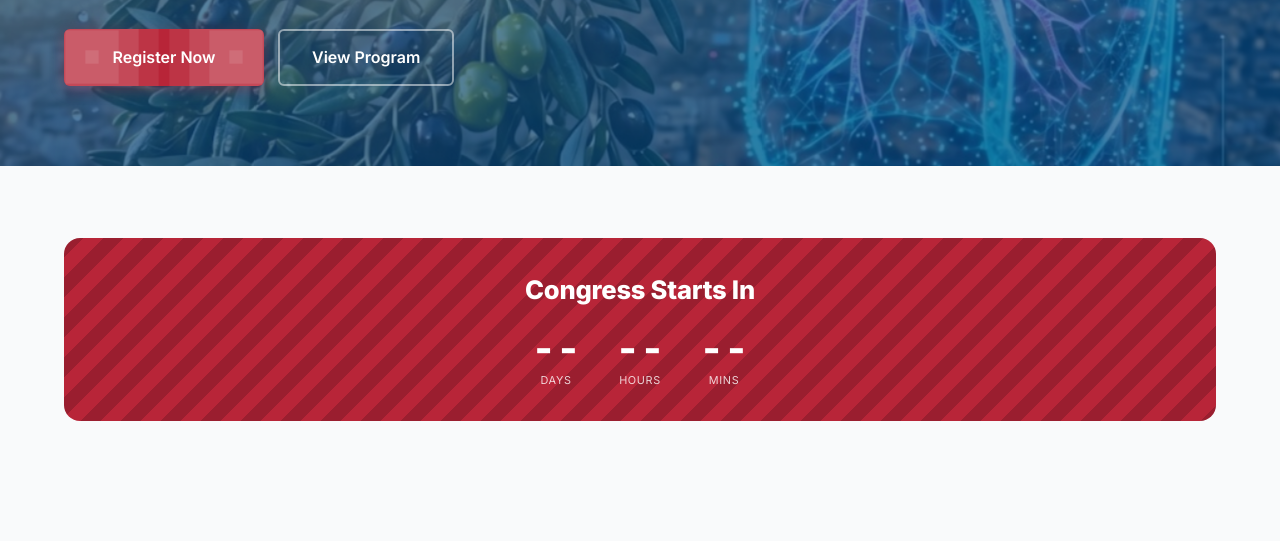
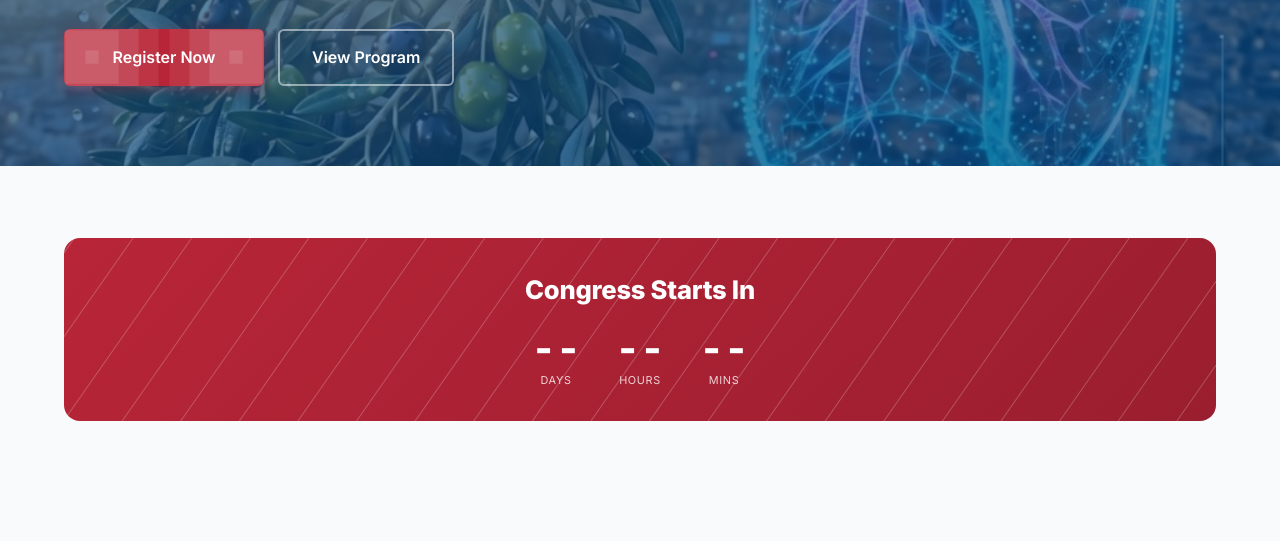
Before and after one commit to ahmedbenayed12/TTSA_Website, a website: page public/index.html in a window 1280 px wide. Shown: the part 411-952 px from the top of the page. Drawn offline with Linux system fonts and the light colour scheme; no server answers.

Commit message:
Make moving lines in countdown banner thin matching abstract submission banner

```diff
--- a/public/index.html
+++ b/public/index.html
@@ -30,30 +30,25 @@
     .feature-card h3 { margin-bottom: 8px; font-size: 1.05rem; }
     .feature-card p  { font-size: .87rem; }
     .deadline-banner {
-      background: var(--red);
-      background: linear-gradient(
-        135deg,
-        #B82538 25%,
-        #9a1e2f 25%,
-        #9a1e2f 50%,
-        #B82538 50%,
-        #B82538 75%,
-        #9a1e2f 75%,
-        #9a1e2f
-      );
-      background-size: 40px 40px;
-      animation: bannerStripeMove 4s linear infinite;
+      background: linear-gradient(135deg, var(--red) 0%, #9a1e2f 100%);
       color: var(--white); border-radius: var(--radius-lg); padding: 32px 24px;
       display: flex; flex-direction: column; align-items: center; justify-content: center;
       text-align: center; gap: 18px;
+      position: relative;
+      overflow: hidden;
     }
-    @keyframes bannerStripeMove {
-      0% {
-        background-position: 0 0;
-      }
-      100% {
-        background-position: 40px 40px;
-      }
+    .deadline-banner > * {
+      position: relative;
+      z-index: 1;
+    }
+    .deadline-banner canvas {
+      position: absolute;
+      inset: 0;
+      width: 100%;
+      height: 100%;
+      opacity: 0.22;
+      pointer-events: none;
+      z-index: 0;
     }
     .deadline-banner h3 {
       color: var(--white);
@@ -350,6 +345,7 @@
 <section class="section" id="congressCountdownSection">
   <div class="container">
     <div class="deadline-banner">
+      <canvas id="countdownCanvas"></canvas>
       <h3 id="countdownBannerTitle">Congress Starts In</h3>
       <div class="countdown" id="countdown">
         <div class="countdown-unit"><div class="num" id="cd-days">--</div><div class="lbl">Days</div></div>
@@ -637,6 +633,62 @@ function startHeroBannerRotation() {
   }, 5000);
 }
 
+// Countdown banner thin animated lines (matching abstract submission page banner)
+(function() {
+  const canvas = document.getElementById('countdownCanvas');
+  if (!canvas) return;
+  const ctx = canvas.getContext('2d');
+
+  function resize() {
+    canvas.width = canvas.offsetWidth;
+    canvas.height = canvas.offsetHeight;
+  }
+  resize();
+  window.addEventListener('resize', resize);
+
+  const SPACING = 48;
+  const ANGLE = 35;
+  const SPEED = 0.28;
+  let offset = 0;
+  const rad = ANGLE * Math.PI / 180;
+
+  function draw() {
+    const W = canvas.offsetWidth;
+    const H = canvas.offsetHeight;
+    if (W === 0 || H === 0) {
+      requestAnimationFrame(draw);
+      return;
+    }
+    ctx.clearRect(0, 0, W, H);
+
+    ctx.strokeStyle = 'rgba(255,255,255,1)';
+    ctx.lineWidth = 1;
+
+    const diag = Math.sqrt(W * W + H * H);
+    const count = Math.ceil(diag / SPACING) + 2;
+
+    offset = (offset + SPEED) % SPACING;
+
+    ctx.save();
+    ctx.translate(W / 2, H / 2);
+    ctx.rotate(rad);
+
+    const start = -(count / 2) * SPACING + offset;
+    for (let i = 0; i < count; i++) {
+      const x = start + i * SPACING;
+      ctx.beginPath();
+      ctx.moveTo(x, -diag);
+      ctx.lineTo(x, diag);
+      ctx.stroke();
+    }
+    ctx.restore();
+
+    requestAnimationFrame(draw);
+  }
+
+  draw();
+})();
+
 startHeroBannerRotation();
 loadPublicData();
 </script>
```
